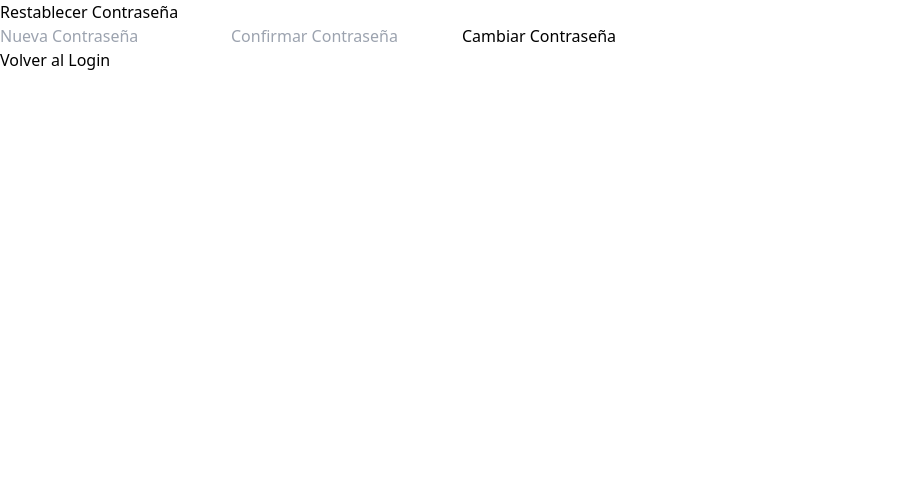
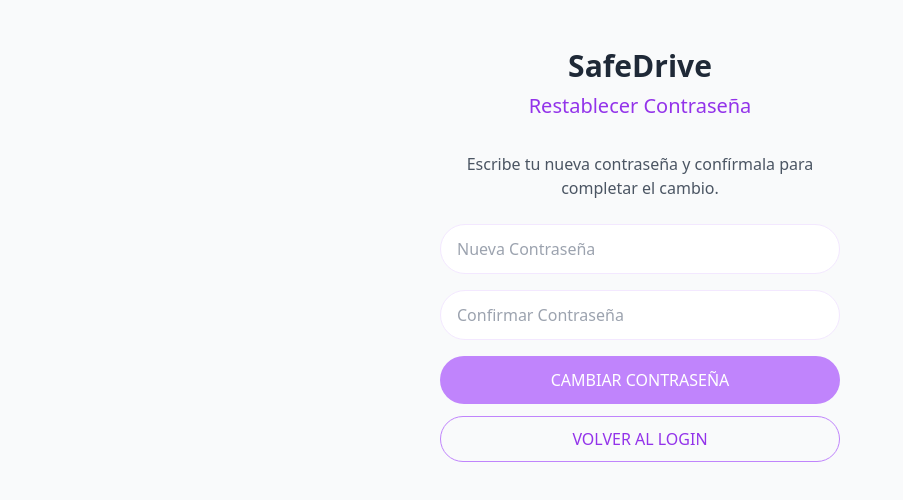
Before and after one commit to leonidasmv10/safe_drive_app, a React (Vite) app: page /reset-password/1/1 in a window 1280 px wide. Shown: the top 500 px of the page, without its empty margins (0-903 px from the left). Built offline with nearby package versions, Linux system fonts and the light colour scheme; no server answers.

Commit message:
Update ResetPassword.jsx

```diff
--- a/src/components/ResetPassword/ResetPassword.jsx
+++ b/src/components/ResetPassword/ResetPassword.jsx
@@ -1,66 +1,116 @@
-import React ,{ useState } from 'react';
-import { useParams } from 'react-router-dom';
-import { useNavigate } from "react-router-dom";
+import React, { useState } from "react";
+import { useParams, useNavigate } from "react-router-dom";
 import "@/App.css";
 
-const ResetPasswordPage = () => {
+export default function ResetPasswordPage() {
   const navigate = useNavigate();
   const { uidb64, token } = useParams();
-  const [password, setPassword] = useState('');
-  const [confirmPassword, setConfirmPassword] = useState('');
-  const [message, setMessage] = useState('');
+  const [password, setPassword] = useState("");
+  const [confirmPassword, setConfirmPassword] = useState("");
+  const [message, setMessage] = useState("");
+  const [loading, setLoading] = useState(false);
+  const [error, setError] = useState("");
 
   const handleSubmit = async (e) => {
     e.preventDefault();
+    setError("");
+    setMessage("");
 
     if (password !== confirmPassword) {
-      setMessage('Las contraseñas no coinciden');
+      setError("Las contraseñas no coinciden");
       return;
     }
 
+    setLoading(true);
     try {
-      const response = await fetch(`http://127.0.0.1:8000/user/reset-password/${uidb64}/${token}/`, {
-        method: 'POST',
+      const response = await fetch(
+        `http://127.0.0.1:8000/user/reset-password/${uidb64}/${token}/`,
+        {
+          method: "POST",
           headers: {
-          'Content-Type': 'application/json',
+            "Content-Type": "application/json",
           },
           body: JSON.stringify({ password }),
-      });
+        }
+      );
 
       const data = await response.json();
-
       if (response.ok) {
-        setMessage('Contraseña cambiada exitosamente');
+        setMessage("Contraseña cambiada exitosamente");
       } else {
-        setMessage(data.error || 'Error al cambiar la contraseña');
+        setError(data.error || "Error al cambiar la contraseña");
       }
     } catch (error) {
-      setMessage('Error de conexión con el servidor');
+      setError("Error de conexión con el servidor");
+    } finally {
+      setLoading(false);
     }
   };
 
   return (
-    <div>
-      <h2>Restablecer Contraseña</h2>
-      <form onSubmit={handleSubmit}>
-        <input className="input-background"
+    <div className="flex flex-col items-center justify-start min-h-screen bg-gray-50 w-full">
+      <div className="w-full max-w-md px-6 flex flex-col items-center z-10 relative pt-12 pb-4">
+        <div className="mb-8 text-center">
+          <h1 className="text-3xl font-bold text-gray-800">SafeDrive</h1>
+          <h2 className="text-xl font-medium text-purple-600 mt-2">
+            Restablecer Contraseña
+          </h2>
+        </div>
+
+        {message && (
+          <div className="w-full bg-green-100 border border-green-400 text-green-700 px-4 py-3 rounded-full mb-4 text-center">
+            {message}
+          </div>
+        )}
+
+        {error && (
+          <div className="w-full bg-red-100 border border-red-400 text-red-700 px-4 py-3 rounded-full mb-4 text-center">
+            {error}
+          </div>
+        )}
+
+        <p className="text-gray-600 text-center mb-6">
+          Escribe tu nueva contraseña y confírmala para completar el cambio.
+        </p>
+
+        <form onSubmit={handleSubmit} className="w-full space-y-4">
+          <input
             type="password"
             placeholder="Nueva Contraseña"
+            className="w-full py-3 px-4 rounded-full bg-white border border-purple-100 focus:outline-none focus:ring-2 focus:ring-purple-300"
             value={password}
             onChange={(e) => setPassword(e.target.value)}
+            required
           />
-        <input className="input-background"
+
+          <input
             type="password"
             placeholder="Confirmar Contraseña"
+            className="w-full py-3 px-4 rounded-full bg-white border border-purple-100 focus:outline-none focus:ring-2 focus:ring-purple-300"
             value={confirmPassword}
             onChange={(e) => setConfirmPassword(e.target.value)}
+            required
           />
-        <button type="submit">Cambiar Contraseña</button>
+
+          <div className="flex flex-col gap-3 mt-6">
+            <button
+              type="submit"
+              className="w-full py-3 px-4 bg-purple-400 hover:bg-purple-500 text-white font-medium rounded-full flex items-center justify-center transition duration-200"
+              disabled={loading}
+            >
+              <span>{loading ? "CAMBIANDO..." : "CAMBIAR CONTRASEÑA"}</span>
+            </button>
+
+            <button
+              type="button"
+              onClick={() => navigate("/")}
+              className="w-full py-2.5 px-4 border border-purple-400 text-purple-600 font-medium rounded-full hover:bg-purple-50 transition duration-200 cursor-pointer focus:outline-none focus:ring-2 focus:ring-purple-300 active:bg-purple-100"
+            >
+              VOLVER AL LOGIN
+            </button>
+          </div>
         </form>
-      <button onClick={() => navigate("/")}>Volver al Login</button>
-      {message && <p>{message}</p>}
+      </div>
     </div>
   );
-};
-
-export default ResetPasswordPage;
+}
```
Lines whose indentation alone changed are shown as unchanged.
